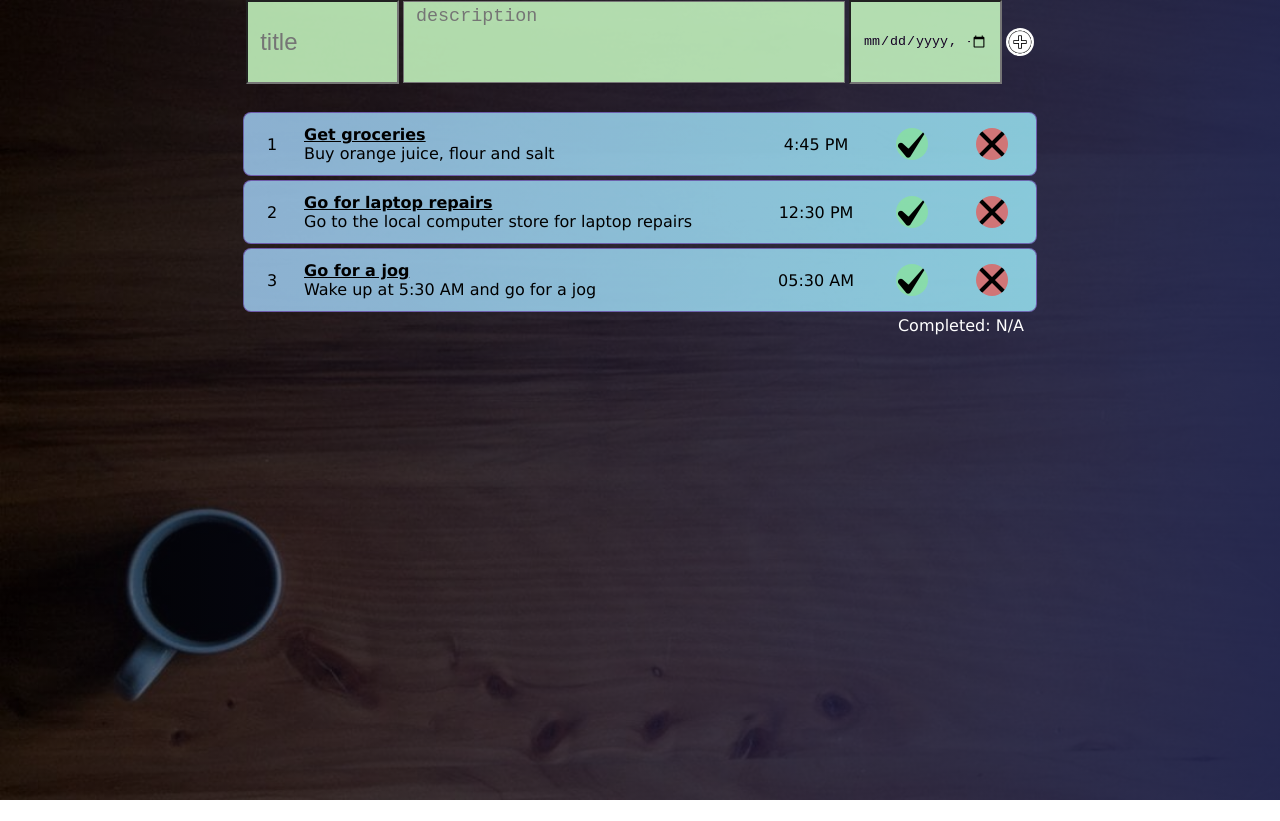
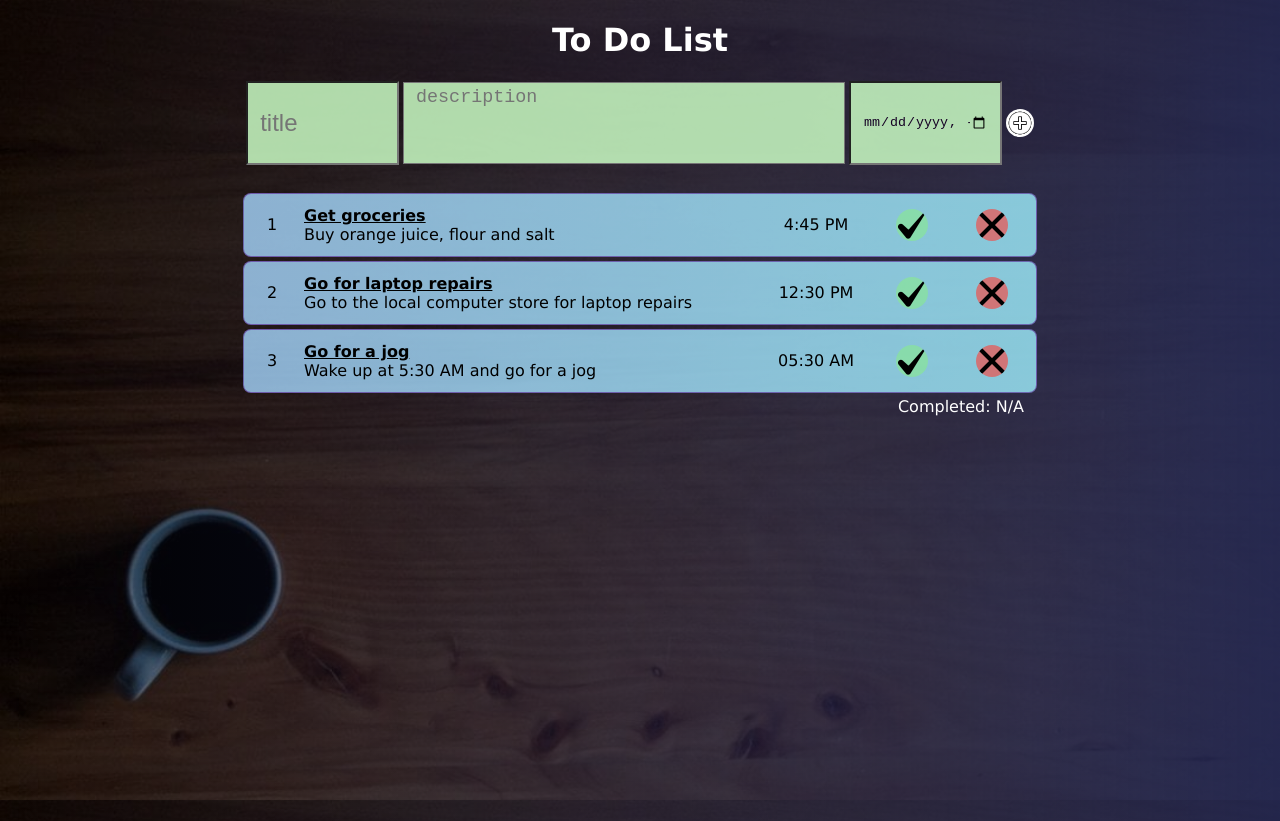
Before and after one commit to snigdho611/to-dos-react, a React (Create React App) app: page / in a window 1280 px wide. Before the commit the page ends 800 px from the top, so only its background shows below. Built offline with nearby package versions, Linux system fonts and the light colour scheme.

Commit message:
Fixed a bug: Show no tasks if all complete

```diff
--- a/public/index.html
+++ b/public/index.html
@@ -5,39 +5,13 @@
     <link rel="icon" href="%PUBLIC_URL%/favicon.ico" />
     <meta name="viewport" content="width=device-width, initial-scale=1" />
     <meta name="theme-color" content="#000000" />
-    <meta
-      name="description"
-      content="Web site created using create-react-app"
-    />
+    <meta name="description" content="Web site created using create-react-app" />
     <link rel="apple-touch-icon" href="%PUBLIC_URL%/logo192.png" />
-    <!--
-      manifest.json provides metadata used when your web app is installed on a
-      user's mobile device or desktop. See https://developers.google.com/web/fundamentals/web-app-manifest/
-    -->
     <link rel="manifest" href="%PUBLIC_URL%/manifest.json" />
-    <!--
-      Notice the use of %PUBLIC_URL% in the tags above.
-      It will be replaced with the URL of the `public` folder during the build.
-      Only files inside the `public` folder can be referenced from the HTML.
-
-      Unlike "/favicon.ico" or "favicon.ico", "%PUBLIC_URL%/favicon.ico" will
-      work correctly both with client-side routing and a non-root public URL.
-      Learn how to configure a non-root public URL by running `npm run build`.
-    -->
-    <title>React App</title>
+    <title>To Do List</title>
   </head>
   <body>
     <noscript>You need to enable JavaScript to run this app.</noscript>
     <div id="root"></div>
-    <!--
-      This HTML file is a template.
-      If you open it directly in the browser, you will see an empty page.
-
-      You can add webfonts, meta tags, or analytics to this file.
-      The build step will place the bundled scripts into the <body> tag.
-
-      To begin the development, run `npm start` or `yarn start`.
-      To create a production bundle, use `npm run build` or `yarn build`.
-    -->
   </body>
 </html>
--- a/src/App.js
+++ b/src/App.js
@@ -85,11 +85,65 @@ function App() {
     setList(list.filter((element) => element.id !== id));
   };
 
+  const generateList = () => {
+    let counter = 0;
+    const renderList =
+      list.length > 0 ? (
+        list.map(({ id, title, content, time, status }, i) => {
+          if (!status) {
+            return (
+              <Task
+                key={i}
+                id={id}
+                title={title}
+                content={content}
+                time={time}
+                completedToDo={completedToDo}
+                deleteToDo={deleteToDo}
+              />
+            );
+          } else {
+            counter++;
+            return null;
+          }
+        })
+      ) : (
+        <div
+          style={{
+            display: "flex",
+            width: "100%",
+            justifyContent: "center",
+            fontWeight: "bold",
+            color: "lime",
+          }}
+        >
+          No tasks to show
+        </div>
+      );
+    if (list.length === counter) {
+      return (
+        <div
+          style={{
+            display: "flex",
+            width: "100%",
+            justifyContent: "center",
+            fontWeight: "bold",
+            color: "lime",
+          }}
+        >
+          No tasks to show
+        </div>
+      );
+    }
+    return renderList;
+  };
+
   return (
     <div>
+      <h1 className="header1">To Do List</h1>
       <Add setNewItem={setNewItem} newItem={newItem} addToDo={addToDo} />
       <Errors message={errors} />
-      {list.length > 0 ? (
+      {/* {list.length > 0 ? (
         list.map(({ id, title, content, time, status }, i) => {
           if (!status) {
             return (
@@ -119,7 +173,8 @@ function App() {
         >
           No tasks to show
         </div>
-      )}
+      )} */}
+      {generateList()}
       <Counter total={totalCompleted} />
     </div>
   );
--- a/src/index.css
+++ b/src/index.css
@@ -19,3 +19,8 @@ body {
 code {
   font-family: source-code-pro, Menlo, Monaco, Consolas, "Courier New", monospace;
 }
+
+.header1 {
+  color: white;
+  text-align: center;
+}
```
